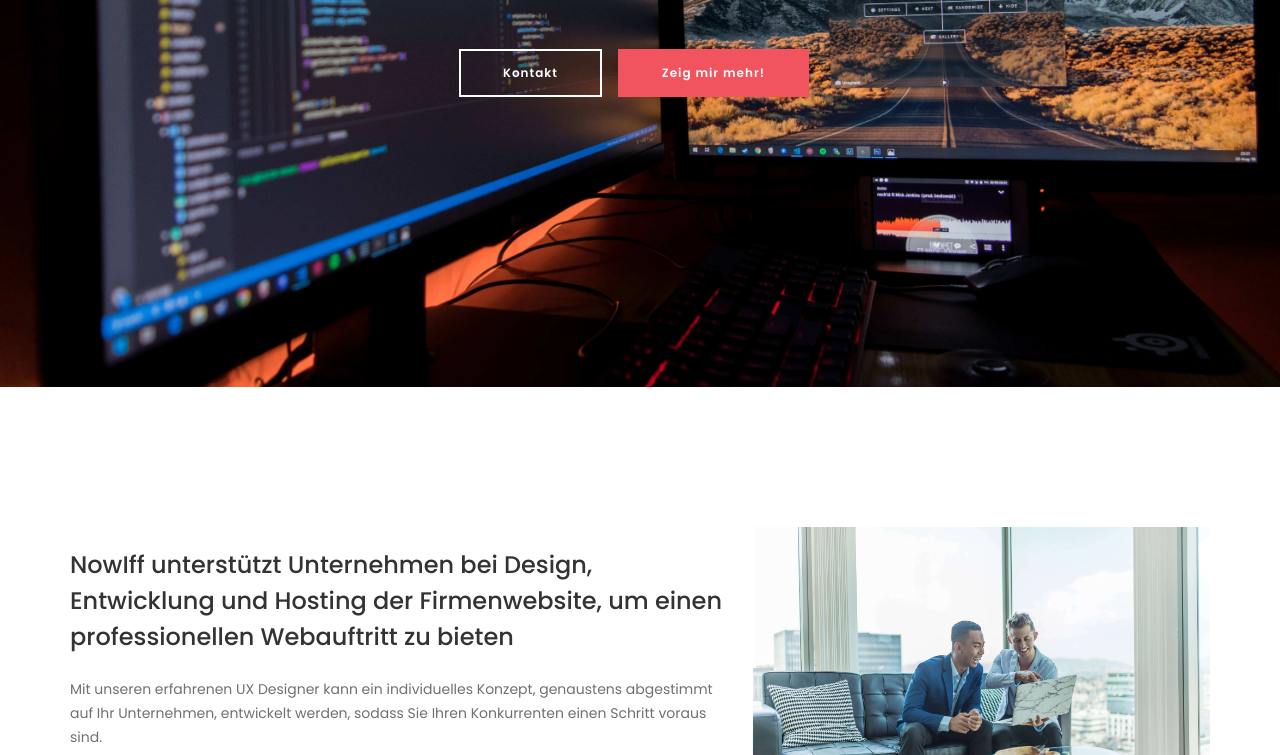
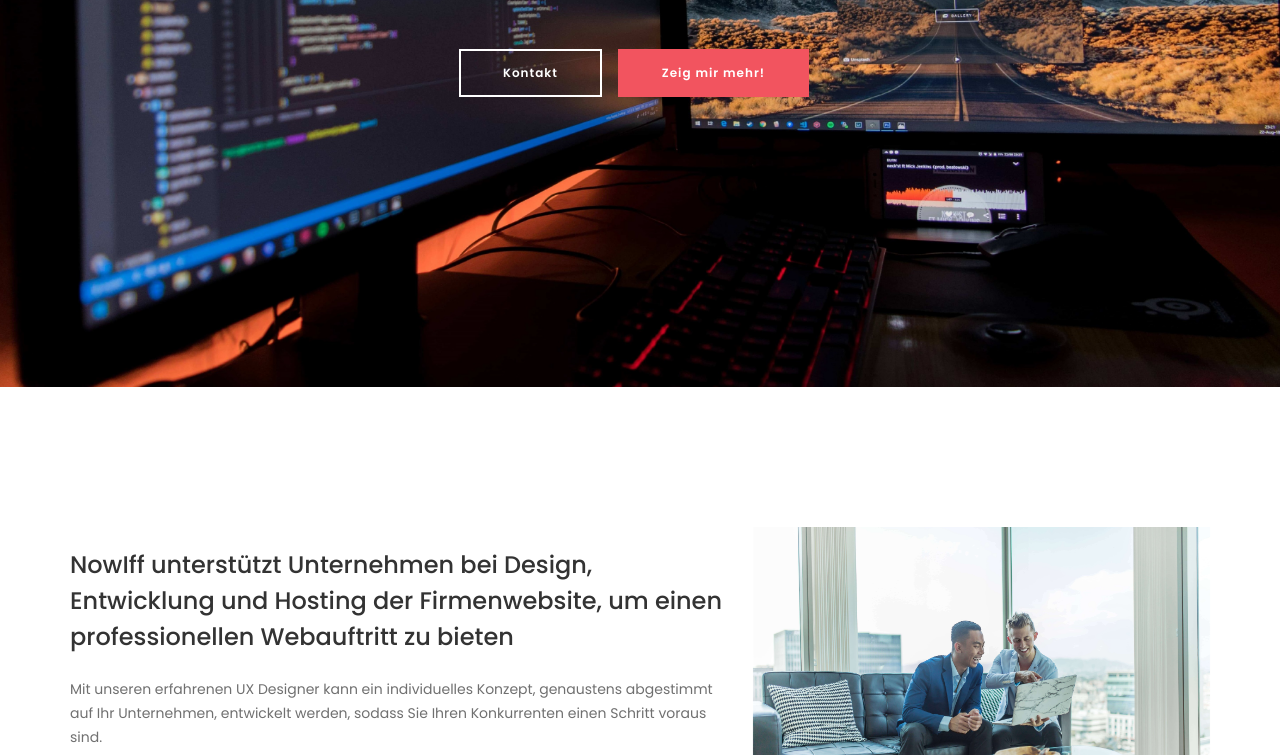
Before and after one commit to domi877/domi877.github.io, a plain HTML site: page index.html in a window 1280 px wide. Shown: the part 413-1168 px from the top of the page. Drawn offline with Linux system fonts and the light colour scheme.

Commit message:
Make Website little bit faster

```diff
--- a/css/style.css
+++ b/css/style.css
@@ -264,7 +264,7 @@ footer {
     Intro section
 -----------------------------------------*/
 #intro {
-  background: url("../images/intro-bg.jpg") 50% 0 repeat-y fixed;
+  background: url("../images/intro-bg-medium.jpg") 50% 0 repeat-y fixed;
   -webkit-background-size: cover;
   background-size: cover;
   background-position: center center;
```
